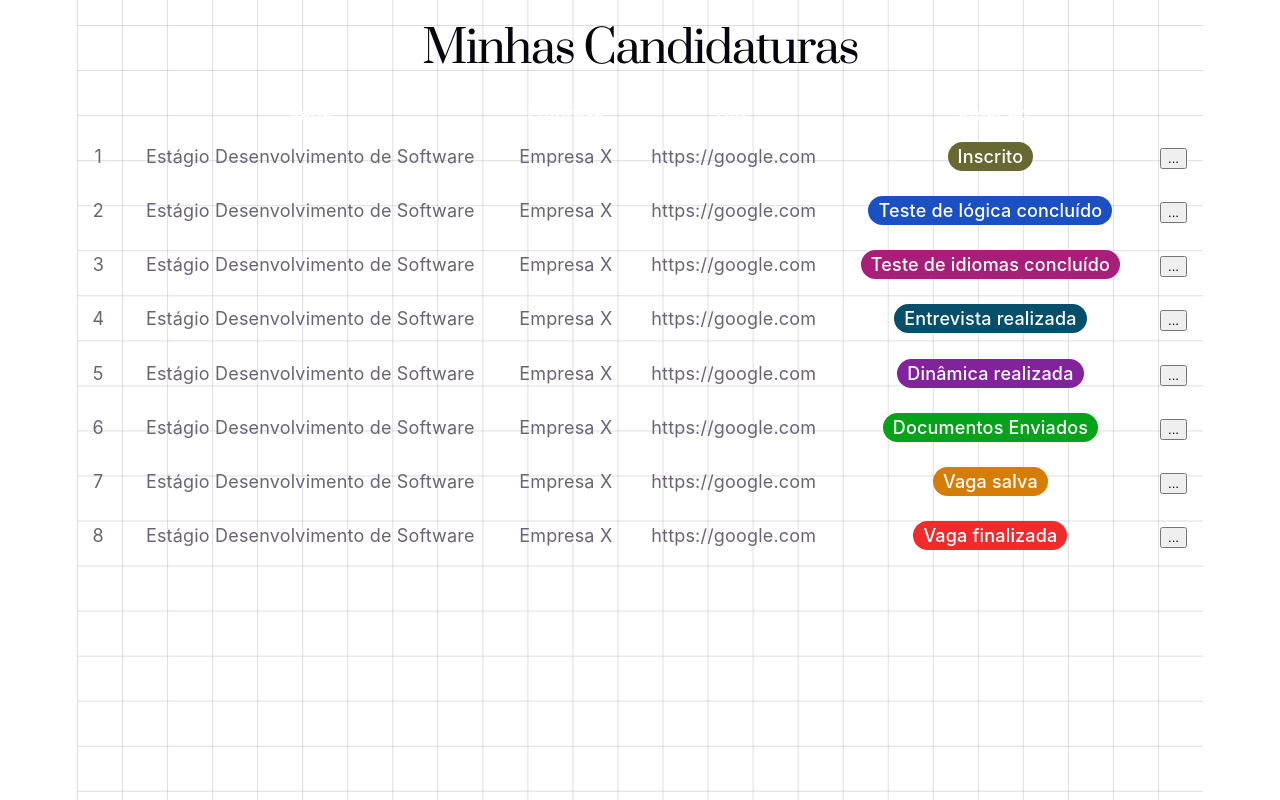
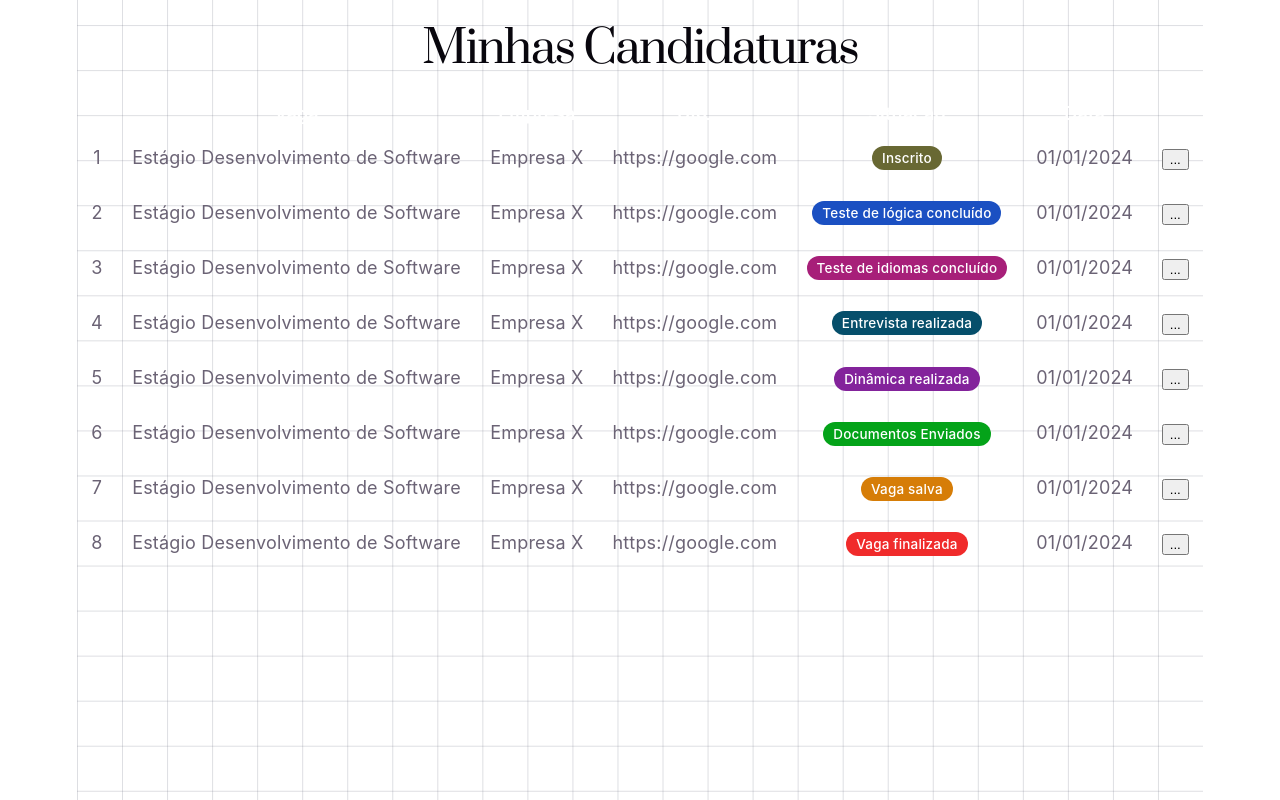
Before and after one commit to Laura-Sangalli/gerenciador-de-candidaturas, a React (Vite) app in the folder frontend/: page /jobs in a window 1280 px wide. Shown: the top 800 px of the page. Built offline with nearby package versions, Linux system fonts and the light colour scheme.

Commit message:
style: edit formulario

```diff
--- a/frontend/src/components/JobTable.tsx
+++ b/frontend/src/components/JobTable.tsx
@@ -35,6 +35,7 @@ function JobTable({ jobs }: JobTableProps){
                         <th>Empresa</th>
                         <th>URL</th>
                         <th>Situação</th>
+                        <th>Data</th>
                         <th> </th>
                     </tr>
                 </thead>
@@ -48,6 +49,7 @@ function JobTable({ jobs }: JobTableProps){
                                 <td>{job.company}</td>
                                 <td><a href="{job.url}" className="job-link">{job.url}</a></td>
                                 <td><span className={`job-status ${statusClasses[job.situacao]}`}>{job.situacao}</span></td>
+                                <td>01/01/2024</td>
                                 <td>
                                     <div className="job_edit">
                                         <button onClick={() => toggleMenu(job.id)}>...</button>
@@ -73,6 +75,7 @@ function JobTable({ jobs }: JobTableProps){
                         <th> </th>
                         <th></th>
                         <th></th>
+                        <th></th>
                     </tr>
                 </thead>
 
--- a/frontend/src/index.css
+++ b/frontend/src/index.css
@@ -148,7 +148,7 @@ code {
   align-items: center;
   gap: 12px;
   margin-bottom: 2rem;
-  background-color: var(--bg);
+
 }
 
 .campo_input label{
@@ -307,6 +307,7 @@ width: 100%;
   padding: 4px 10px;
   border-radius: 5cap;
   font-weight: 500;
+  font-size: 13.5px;
 }
 
 .status-inscrito{
```
